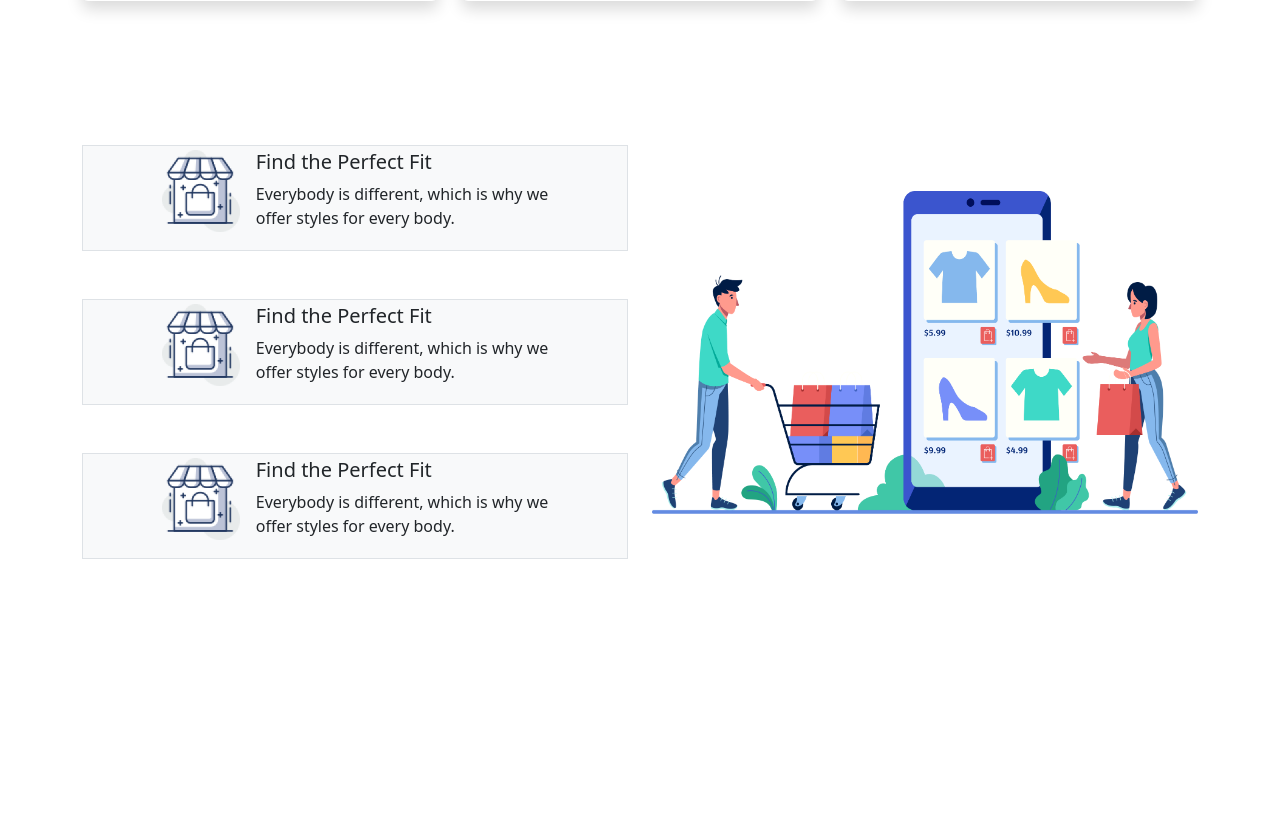
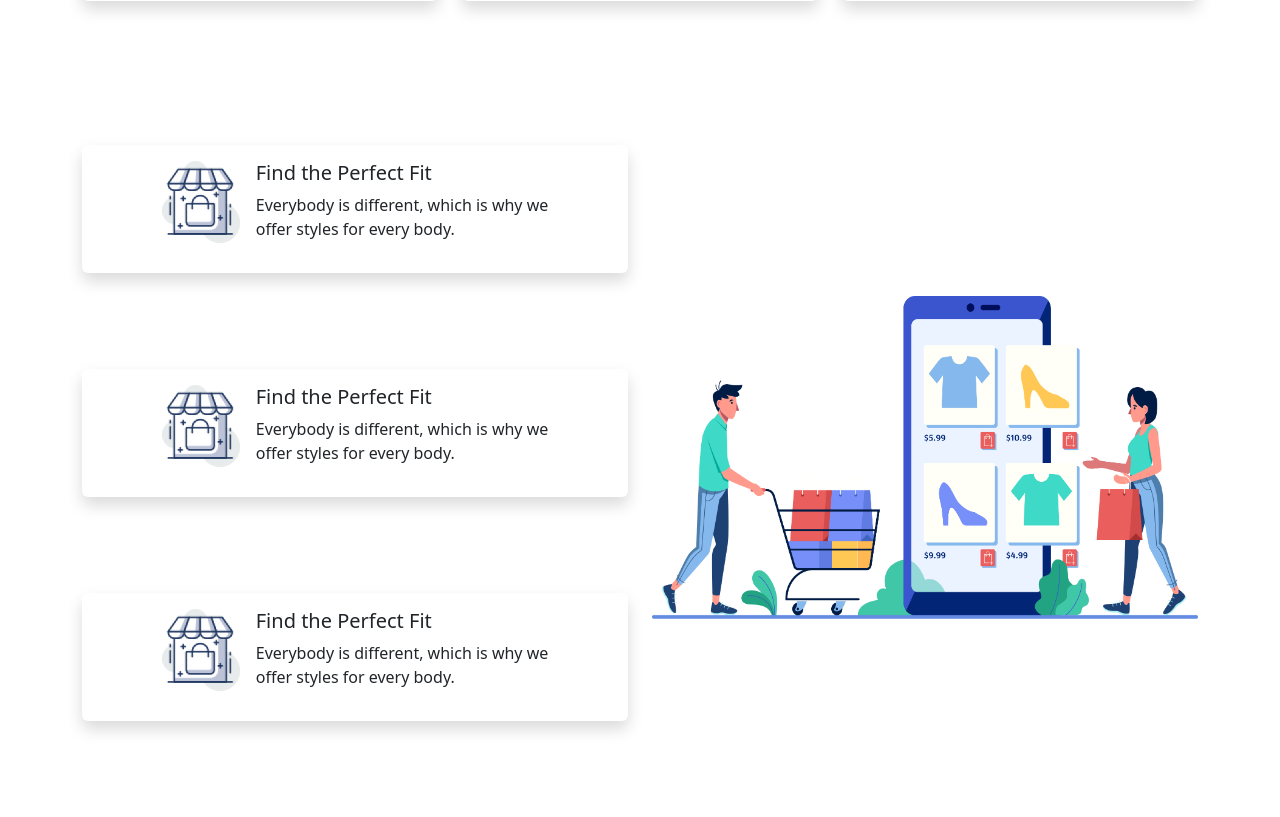
Before and after one commit to mohammadibrahim11/nike-react, a plain HTML site: page admin/index.html in a window 1280 px wide. Shown: the part 2287-3104 px from the top of the page. Before the commit the page ends 2894 px from the top, so only its background shows below. Drawn offline with nearby package versions, Linux system fonts and the light colour scheme.

Commit message:
new style

```diff
--- a/admin/index.html
+++ b/admin/index.html
@@ -337,8 +337,8 @@
               <div>
                 <div class="container px-0 ">
                   <div class="row gx-5">
-                    <div class="col-12 pt-5  ">
-                     <div class="p-1 border bg-light d-flex justify-content-center   ">
+                    <div class="col-12 pt-5   ">
+                     <div class="p-1 border bg-light d-flex justify-content-center border border-0 rounded bg-body shadow p-3 mb-5 bg-body rounded   ">
                       <img src="/icons/image 12.png" alt="" height="82" width="78">
 
                      <div class="ps-3">
@@ -351,7 +351,7 @@
                      </div>
                     </div>
                     <div class="col-12 pt-5  ">
-                     <div class="p-1 border bg-light d-flex justify-content-center   ">
+                     <div class="p-1 border bg-light d-flex justify-content-center border border-0 rounded shadow p-3 mb-5 bg-body rounded  ">
                       <img src="/icons/image 12.png" alt="" height="82" width="78">
 
                      <div class="ps-3">
@@ -364,7 +364,7 @@
                      </div>
                     </div>
                     <div class="col-12 pt-5 pb-5 ">
-                     <div class="p-1 border bg-light d-flex justify-content-center   ">
+                     <div class="p-1 border bg-light d-flex justify-content-center border border-0 rounded shadow p-3 mb-5 bg-body rounded   ">
                       <img src="/icons/image 12.png" alt="" height="82" width="78">
 
                      <div class="ps-3">
```
